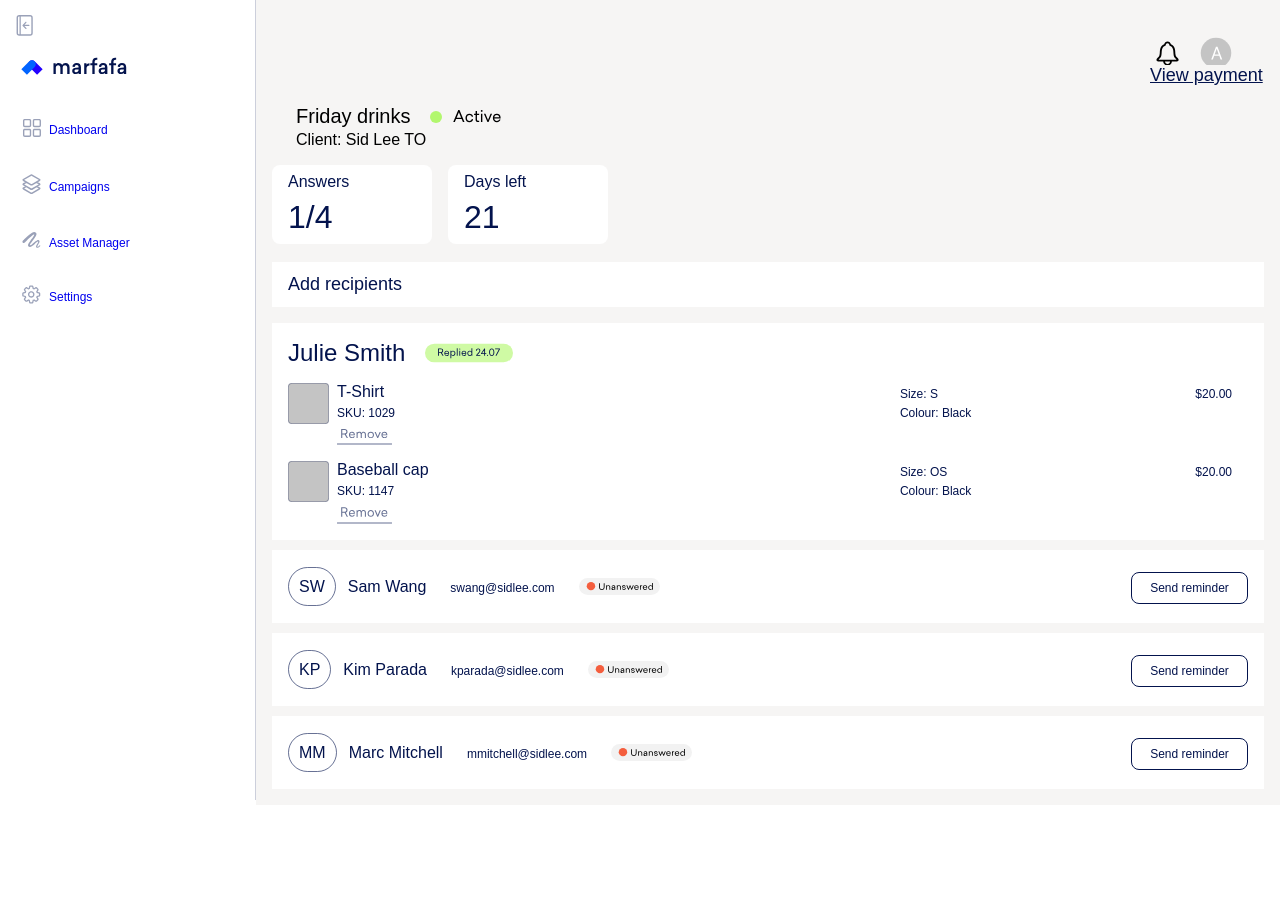
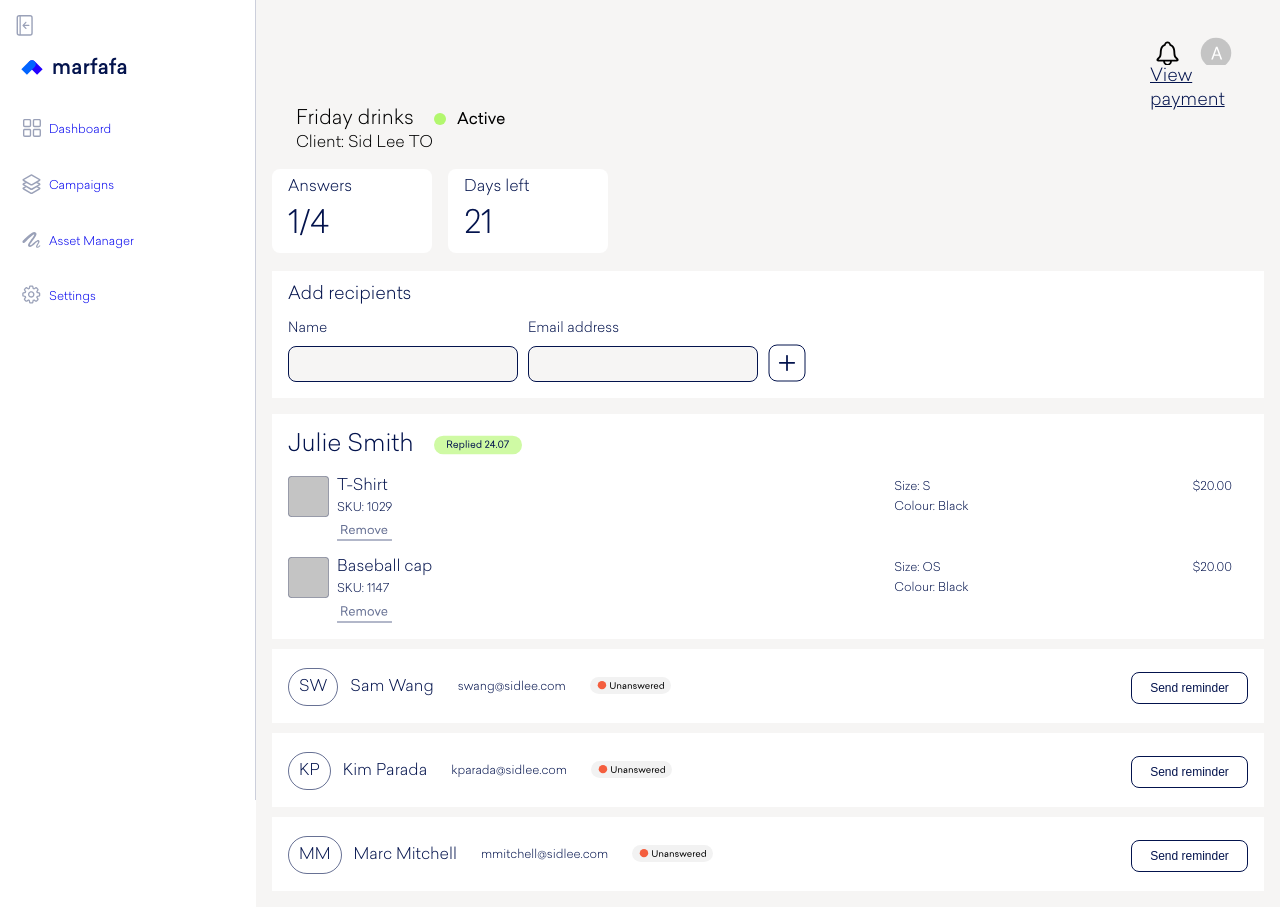
Before and after one commit to eddie-fashioni/marfafa, a React (Create React App) app: page /campaigndetails in a window 1280 px wide. Before the commit the page ends 805 px from the top, so only its background shows below. Built offline with nearby package versions, Linux system fonts and the light colour scheme.

Commit message:
Added recipient form

```diff
--- a/src/assets/styles/fonts.scss
+++ b/src/assets/styles/fonts.scss
@@ -1,3 +1,5 @@
+@use "./mixins" as *;
+
 @font-face {
   font-family: "Sailec";
   src: url("../fonts/Sailec-Regular.otf") format(opentype);
--- a/src/assets/styles/global.scss
+++ b/src/assets/styles/global.scss
@@ -1,5 +1,6 @@
 @use "./variables" as *;
 @use "./mixins" as *;
+@use "./fonts" as *;
 
 html {
   box-sizing: border-box;
--- a/src/components/CampaignOptions/CampaignOptions.js
+++ b/src/components/CampaignOptions/CampaignOptions.js
@@ -1,5 +1,6 @@
 import "./CampaignOptions.scss";
 import arrow from "../../assets/icons/arrow.svg";
+import button from "../../assets/icons/button.svg";
 import PaymentOptions from "../../components/PaymentOptions/PaymentOptions";
 
 const CampaignOptions = ({ clicked, paymentOpen, hide }) => {
@@ -37,6 +38,23 @@ const CampaignOptions = ({ clicked, paymentOpen, hide }) => {
             <span className="options-title">Add recipients</span>
             <img className="options-arrow__icon" src={arrow} alt="arrow icon" />
           </div>
+          <form className="options-form">
+            <div className="options-form__container">
+              <label className="options-form__input" htmlFor="nameInput">
+                Name
+                <textarea id="nameInput" name="name"></textarea>
+              </label>
+              <label className="options-form__input" htmlFor="emailInput">
+                Email address
+                <textarea id="emailInput" name="email"></textarea>
+              </label>
+              <img
+                className="options-button__icon"
+                src={button}
+                alt="button icon"
+              />
+            </div>
+          </form>
         </div>
       )}
     </section>
--- a/src/components/CampaignOptions/CampaignOptions.scss
+++ b/src/components/CampaignOptions/CampaignOptions.scss
@@ -95,4 +95,42 @@
       display: none;
     }
   }
+
+  &-button {
+    width: 36px;
+  }
+
+  &-form {
+    display: none;
+    @include tablet {
+      background-color: $primary-color-white;
+      display: flex;
+      padding: 0 16px 16px 16px;
+
+      &__container {
+        display: flex;
+        align-items: flex-end;
+        gap: 10px;
+      }
+
+      &__input {
+        color: $primary-color-navy;
+        display: flex;
+        flex-direction: column;
+        font-size: 14px;
+      }
+    }
+  }
+
+  #nameInput,
+  #emailInput {
+    border: 0.5px solid $primary-color-navy;
+    border-radius: 8px;
+    background-color: $primary-color-grey;
+    font: $font-family;
+    resize: none;
+    width: 230px;
+    margin-top: 8px;
+    padding-left: 8px;
+  }
 }
--- a/src/components/CampaignTable/CampaignTable.js
+++ b/src/components/CampaignTable/CampaignTable.js
@@ -1,4 +1,5 @@
 import "./CampaignTable.scss";
+import { Link } from "react-router-dom";
 import active from "../../assets/icons/active.svg";
 import fulfilled from "../../assets/icons/fulfilled.svg";
 
@@ -20,7 +21,9 @@ const CampaignTable = () => {
         <td className="table-desktop">Status</td>
       </tbody>
       <tbody>
-        <td className="table-event">Friday drinks</td>
+        <Link to="/campaigndetails" className="table-link">
+          <td className="table-event">Friday drinks</td>
+        </Link>
         <td className="table-company">Sid Lee TO</td>
         <td className="table-startdate">07.22.2022</td>
         <td className="table-expirydate">08.24.2022</td>
--- a/src/components/CampaignTable/CampaignTable.scss
+++ b/src/components/CampaignTable/CampaignTable.scss
@@ -45,6 +45,11 @@
     }
   }
 
+  &-link {
+    color: black;
+    margin-left: -2px;
+  }
+
   &-startdate {
     font-size: 12px;
   }
```
Also changed, not shown: src/assets/icons/button.svg (added).
